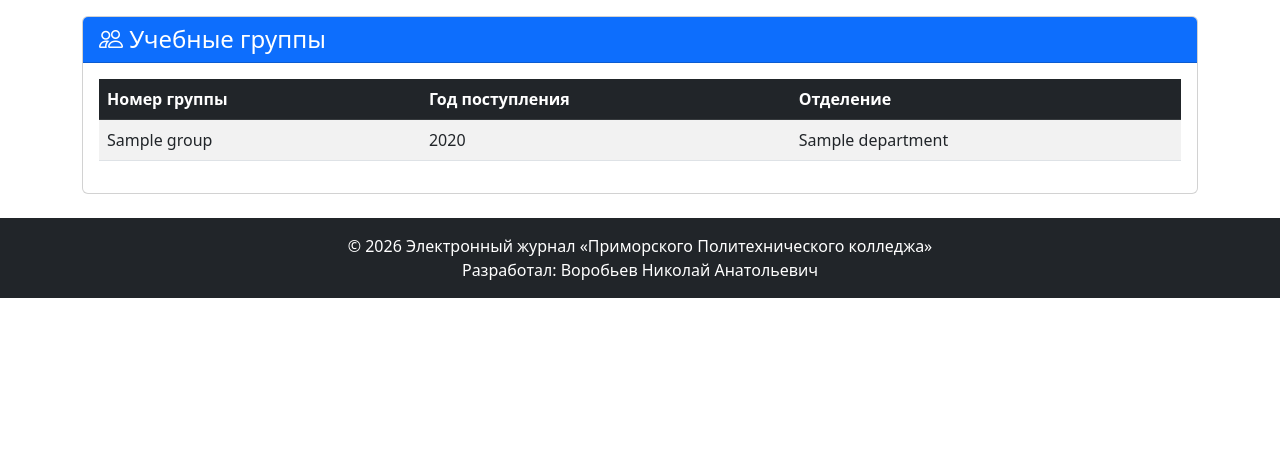
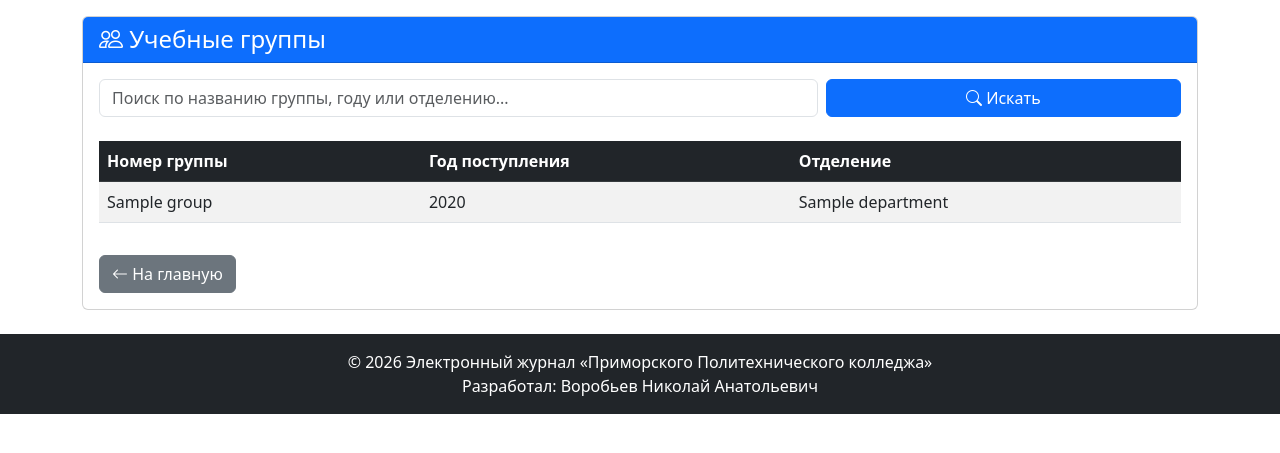
Before and after one commit to Tigelin/DiplomaProject, a Django app: page /groups/ in a window 1280 px wide. Shown: the part 152-605 px from the top of the page. Run offline with Django 5.2, Linux system fonts and the light colour scheme; tables that the repository leaves empty hold one stand-in row (values such as "Sample post").

Commit message:
Добавлен поиск на страницу Группы.

```diff
--- a/journal/templates/journal/groups.html
+++ b/journal/templates/journal/groups.html
@@ -16,6 +16,20 @@
         <h4 class="mb-0"><i class="bi bi-people"></i> Учебные группы</h4>
     </div>
     <div class="card-body">
+
+        <form method="get" class="mb-4">
+            <div class="row g-2">
+                <div class="col-md-8">
+                    <input type="text" name="search" class="form-control" placeholder="Поиск по названию группы, году или отделению..." value="{{ search }}">
+                </div>
+                <div class="col-md-4">
+                    <button type="submit" class="btn btn-primary w-100">
+                        <i class="bi bi-search"></i> Искать
+                    </button>
+                </div>
+            </div>
+        </form>
+
         <div class="table-responsive">
             <table class="table table-striped table-hover">
                 <thead class="table-dark">
@@ -26,28 +40,27 @@
                     </tr>
                 </thead>
                 <tbody>
-
                     {% for group in groups %}
-
                     <tr>
                         <td>{{ group.name }}</td>
                         <td>{{ group.year }}</td>
                         <td>{{ group.department.name }}</td>
                     </tr>
-
                     {% empty %}
-
                     <tr>
                         <td colspan="3" class="text-center">
-                            Нет групп.
+                            Группы не найдены.
                         </td>
                     </tr>
-
                     {% endfor %}
-
                 </tbody>
             </table>
         </div>
+
+        <a href="{% url 'home' %}" class="btn btn-secondary mt-3">
+            <i class="bi bi-arrow-left"></i> На главную
+        </a>
+
     </div>
 </div>
 
--- a/journal/views.py
+++ b/journal/views.py
@@ -41,7 +41,20 @@ def departments_list(request):
 
 def groups_list(request):
     groups = Group.objects.select_related('department').all()
-    return render(request, 'journal/groups.html', {'groups': groups})
+
+    search = request.GET.get('search', '')
+    if search:
+        groups = groups.filter(
+            Q(name__icontains=search) |
+            Q(year__icontains=search) |
+            Q(department__name__icontains=search)
+        )
+
+    context = {
+        'groups': groups,
+        'search': search,
+    }
+    return render(request, 'journal/groups.html', context)
 
 
 def disciplines_list(request):
```
